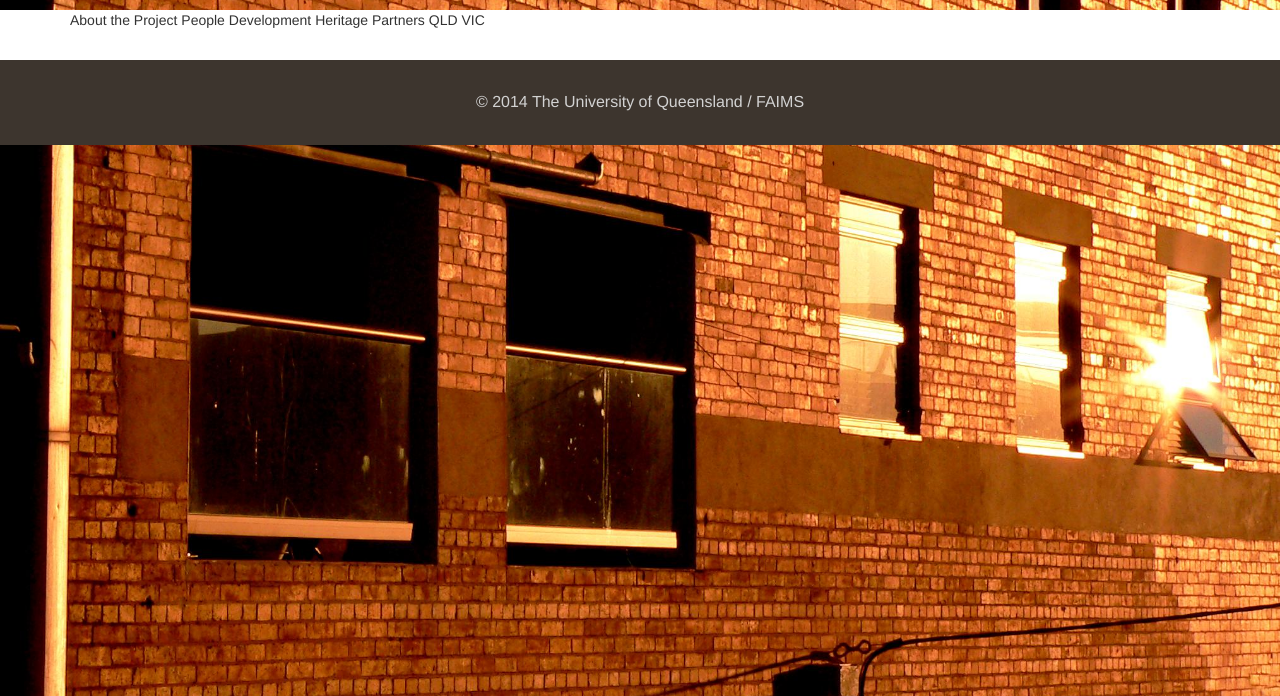
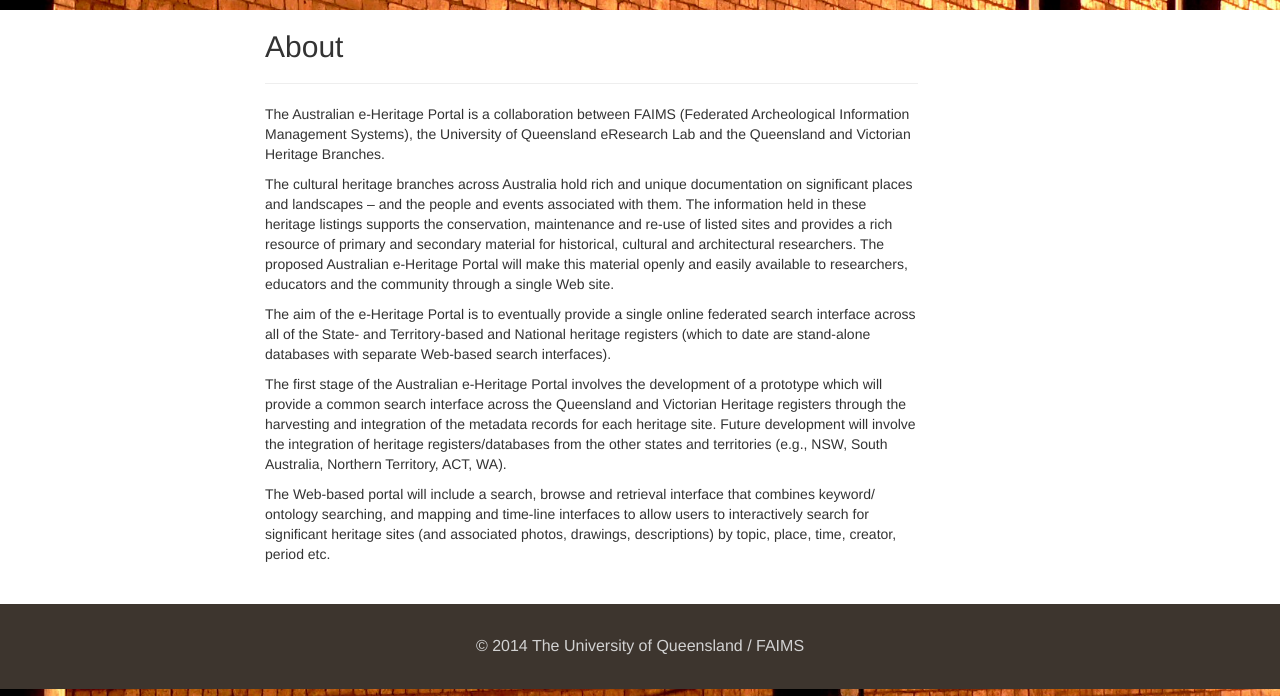
Before and after one commit to uq-eresearch/eheritage, a Flask app: page /about in a window 1280 px wide. Shown: the part 104-800 px from the top of the page. Run offline with Flask 2, Linux system fonts and the light colour scheme; some libraries are stand-ins or nearby versions.

Commit message:
Add text content to about page

```diff
--- a/eheritage/templates/about.html
+++ b/eheritage/templates/about.html
@@ -6,19 +6,30 @@
 {% block content %}
 
 <div class="row">
-    <div class="col-md-10">
-About the Project
+    <div class="col-md-offset-2 col-md-7">
 
+<h2>About</h2>
+<hr>
 
-People
+<p>
+The Australian e-Heritage Portal is a collaboration between FAIMS (Federated Archeological Information Management Systems), the University of Queensland eResearch Lab and the Queensland and Victorian Heritage Branches.
+</p>
 
+<p>
+The cultural heritage branches across Australia hold rich and unique documentation on significant places and landscapes – and the people and events associated with them. The information held in these heritage listings supports the conservation, maintenance and re-use of listed sites and provides a rich resource of primary and secondary material for historical, cultural and architectural researchers. The proposed Australian e-Heritage Portal will make this material openly and easily available to researchers, educators and the community through a single Web site.
+</p>
 
-Development
+<p>
+The aim of the e-Heritage Portal is to eventually provide a single online federated search interface across  all of the State- and Territory-based and National heritage registers (which to date are stand-alone databases with separate Web-based search interfaces).
+</p>
 
+<p>
+The first stage of the Australian e-Heritage Portal involves the development of a prototype which will provide a common search interface across the Queensland and Victorian Heritage registers through the harvesting and integration of the metadata records for each heritage site. Future development will involve the integration of heritage registers/databases from the other states and territories (e.g., NSW, South Australia, Northern Territory, ACT, WA).
+</p>
 
-Heritage Partners
-QLD
-VIC
+<p>
+The Web-based portal will include a search, browse and retrieval interface that combines keyword/ ontology searching, and mapping and time-line interfaces to allow users to interactively search for significant heritage sites (and associated photos, drawings, descriptions) by topic, place, time, creator, period etc.
+</p>
 
     </div>
 </div>
```
